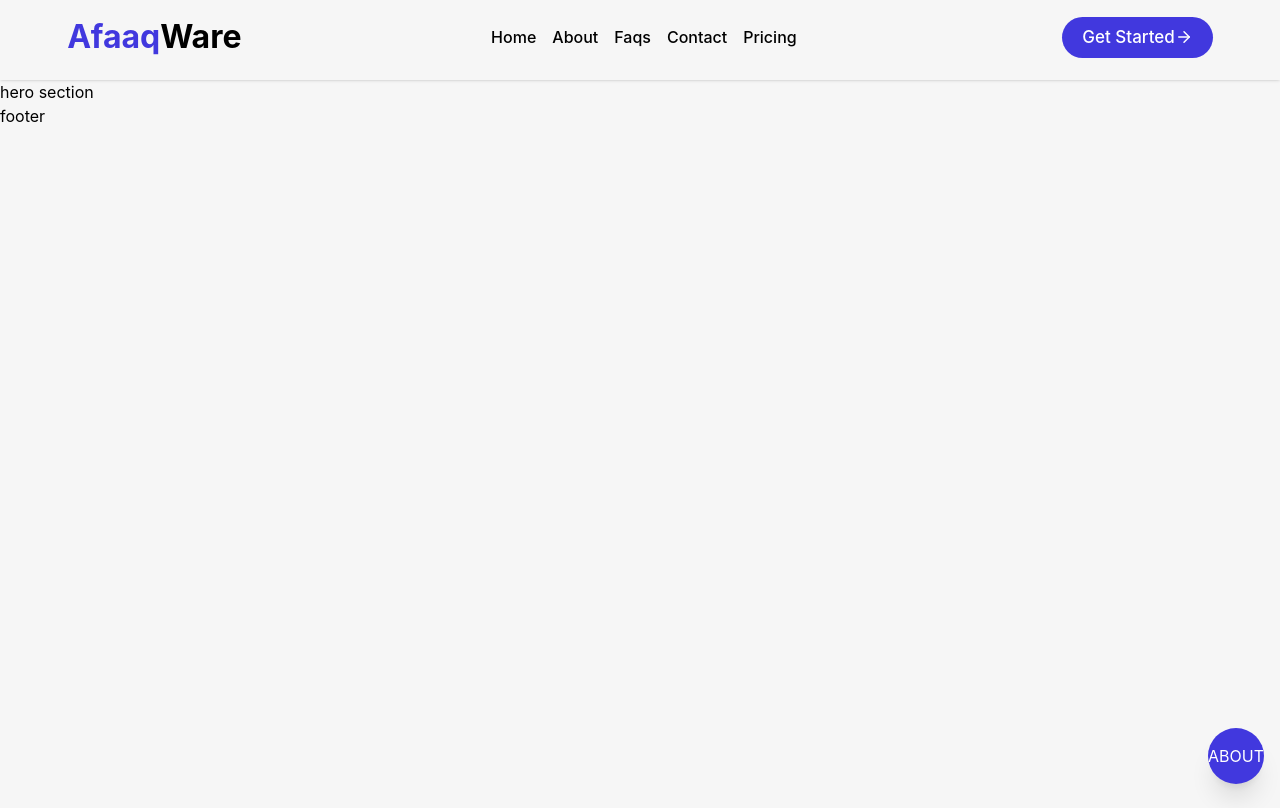
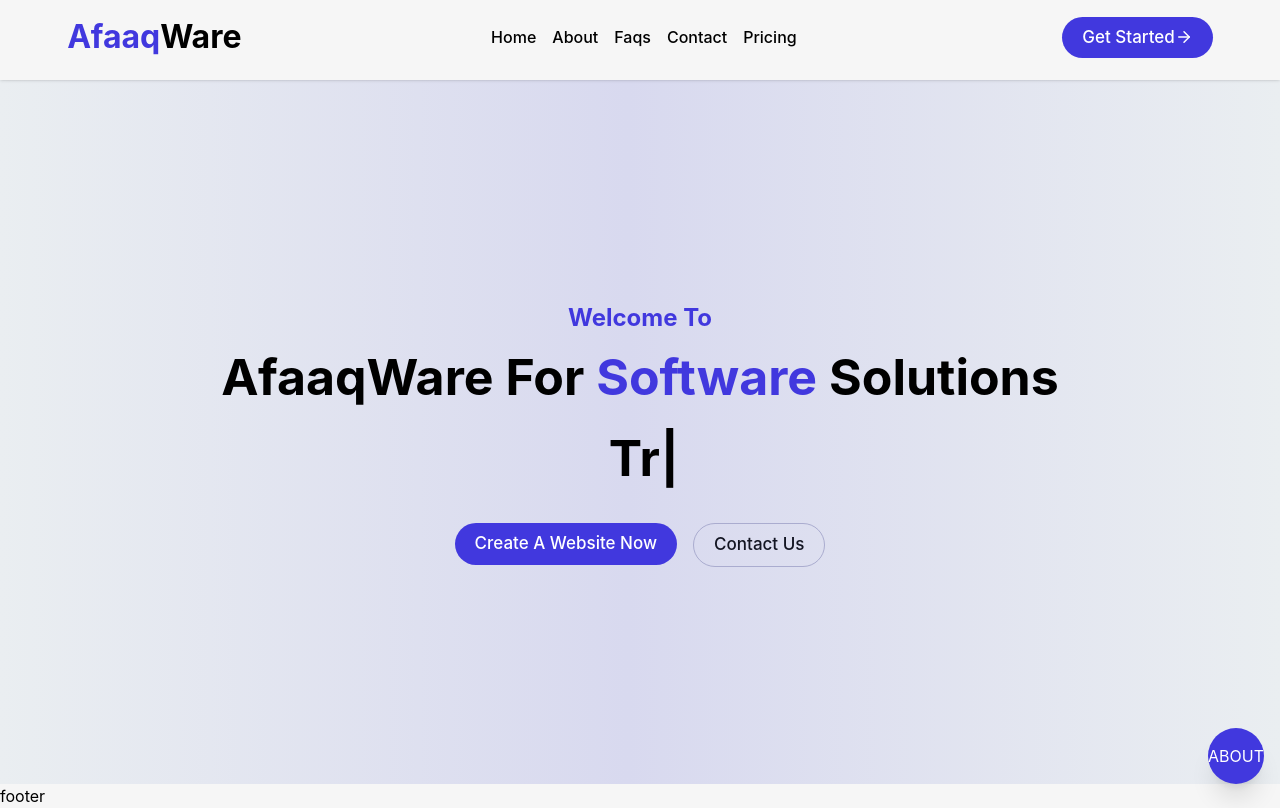
Before and after one commit to eslam-mohamedl/AfaaqWare, a Next.js app: page /about in a window 1280 px wide. Built offline with nearby package versions, Linux system fonts and the light colour scheme.

Commit message:
feat(herosection): add content herosection

```diff
--- a/package.json
+++ b/package.json
@@ -21,7 +21,8 @@
     "next-intl": "^4.5.6",
     "next-themes": "^0.4.6",
     "react": "19.2.0",
-    "react-dom": "19.2.0"
+    "react-dom": "19.2.0",
+    "typed.js": "^2.1.0"
   },
   "devDependencies": {
     "@tailwindcss/postcss": "^4",
--- /dev/null
+++ b/src/animations/typeEffect.tsx
@@ -0,0 +1,35 @@
+"use client";
+
+import { useEffect, useRef } from "react";
+import Typed from "typed.js";
+
+interface TypedTextProps {
+  strings: string[];
+  typeSpeed?: number;
+  backSpeed?: number;
+  loop?: boolean;
+  className?: string;
+}
+
+export default function TypedText({
+  strings,
+  typeSpeed = 60,
+  backSpeed = 60,
+  loop = true,
+  className = "",
+}: TypedTextProps) {
+  const el = useRef<HTMLSpanElement>(null);
+
+  useEffect(() => {
+    const typed = new Typed(el.current!, {
+      strings,
+      typeSpeed,
+      backSpeed,
+      loop,
+    });
+
+    return () => typed.destroy();
+  }, [strings, typeSpeed, backSpeed, loop]);
+
+  return <span ref={el} className={className} />;
+}
--- a/src/app/[locale]/globals.css
+++ b/src/app/[locale]/globals.css
@@ -125,7 +125,9 @@
   .border-white {
     border: 1px solid var(--color-text-white);
   }
-
+  .border-blue {
+    border: 1px solid var(--border-blue);
+  }
   /* Shadows */
   .shadow-sm {
     box-shadow: var(--shadow-sm);
@@ -173,15 +175,7 @@
   .text-xl {
     font-size: var(--text-xl);
   }
-  .text-2xl {
-    font-size: var(--text-2xl);
-  }
-  .text-3xl {
-    font-size: var(--text-3xl);
-  }
-  .text-4xl {
-    font-size: var(--text-4xl);
-  }
+
   .font-regular {
     font-weight: var(--font-regular);
   }
--- a/src/components/atoms/Button.tsx
+++ b/src/components/atoms/Button.tsx
@@ -2,14 +2,8 @@ import type { ButtonHTMLAttributes, ReactNode } from "react";
 
 export interface ButtonProps extends ButtonHTMLAttributes<HTMLButtonElement> {
   children?: ReactNode;
-  variant?:
-    | "primary"
-    | "secondary"
-    | "outline1"
-    | "outline2"
-    | "light"
-    | "toggleActive"
-    | "toggleInactive";
+  variant?: "primary" | "secondary" | "outline1";
+
   size?: "sm" | "md" | "lg" | "xl";
   loading?: boolean;
   fullWidth?: boolean;
@@ -40,16 +34,8 @@ const Button = ({
     secondary:
       "bg-secondary text-white capitalize hover:opacity-95 focus:ring-secondary-600 cursor-pointer",
 
-    light:
-      "bg-white text-primary capitalize hover:opacity-95 focus:ring-secondary-600 cursor-pointer",
-
     outline1:
-      "border-2 border-primary text-primary  capitalize focus:ring-primary-500 cursor-pointer",
-    outline2: "border-2 text-dark capitalize cursor-pointer",
-    toggleInactive:
-      "bg-bg-alt  dark:bg-dark-secondary text-gray-600  hover:scale-[1] dark:text-white cursor-pointer",
-    toggleActive:
-      "bg-primary  text-white cursor-pointer  hover:scale-[1] dark:text-dark",
+      "border-2 border-blue text-black  capitalize focus:ring-primary-500 cursor-pointer",
   };
   const sizes = {
     sm: "px-3 py-1.5 text-sm",
--- /dev/null
+++ b/src/components/atoms/HighLightWord.tsx
@@ -0,0 +1,30 @@
+interface HighlightTextProps {
+  text: string;
+  highlight?: string;
+  highlightClassName?: string;
+}
+
+export function HighlightText({
+  text,
+  highlight,
+  highlightClassName = "text-primary",
+}: HighlightTextProps) {
+  if (!highlight) return <>{text}</>;
+
+  const regex = new RegExp(`(${highlight})`, "gi");
+  const parts = text.split(regex);
+
+  return (
+    <>
+      {parts.map((part, index) =>
+        part.toLowerCase() === highlight.toLowerCase() ? (
+          <span key={index} className={highlightClassName}>
+            {part}
+          </span>
+        ) : (
+          part
+        )
+      )}
+    </>
+  );
+}
--- a/src/components/atoms/Title.tsx
+++ b/src/components/atoms/Title.tsx
@@ -4,6 +4,7 @@ interface TitleProps {
   center?: boolean;
   variant?: "primary" | "secondary" | "white";
   className?: string;
+  weight?: "regular" | "semibold" | "bold";
 }
 
 export default function Title({
@@ -11,22 +12,28 @@ export default function Title({
   size = "md",
   center = true,
   variant = "white",
-  className = "pt-[30px] capitalize font-semibold",
+  weight = "semibold",
+  className = "py-0  capitalize font-semibold leading-relaxed ",
   ...props
 }: TitleProps) {
   const sizes = {
-    sm: "text-xl",
-    md: "text-2xl",
-    lg: "text-4xl",
-    xl: "text-5xl",
+    sm: "text-sm md:text-base lg:text-lg",
+    md: "text-base md:text-xl lg:text-2xl",
+    lg: "text-xl md:text-2xl lg:text-3xl",
+    xl: "text-2xl md:text-3xl lg:text-4xl",
   };
   const variants = {
     primary: "text-primary",
     secondary: "text-dark",
     white: "text-bg",
   };
+  const weightVariants = {
+    regular: "font-regular",
+    semibold: "font-semibold",
+    bold: " font-bold",
+  };
   const centerClass = center ? "text-center" : "";
-  const classesHeading = `${sizes[size]}  ${variants[variant]} ${centerClass} ${className}`;
+  const classesHeading = `${sizes[size]}  ${variants[variant]} ${weightVariants[weight]} ${centerClass} ${className}`;
   return (
     <>
       <h2 className={classesHeading} {...props}>
--- /dev/null
+++ b/src/components/molecules/GroupButtoms.tsx
@@ -0,0 +1,15 @@
+import Button from "../atoms/Button";
+import { useTranslations } from "next-intl";
+export default function GroupButtons() {
+  const t = useTranslations("heroSection");
+  return (
+    <div className="flex gap-4 mt-6">
+      <Button size="md" isRounded={true}>
+        {t("btn1")}
+      </Button>
+      <Button variant="outline1" size="md" isRounded={true}>
+        {t("btn2")}
+      </Button>
+    </div>
+  );
+}
--- a/src/components/organisms/HeroSection.tsx
+++ b/src/components/organisms/HeroSection.tsx
@@ -1,7 +1,33 @@
-import React from "react";
-
+import Title from "../atoms/Title";
+import GroupButtons from "../molecules/GroupButtoms";
+import TypedText from "@/animations/typeEffect";
+import { useTranslations } from "next-intl";
+import { HighlightText } from "../atoms/HighLightWord";
 function HeroSection() {
-  return <div>hero section</div>;
+  const t = useTranslations("heroSection");
+  return (
+    <section className="flex bg-gradient h-[88vh] flex-col  justify-center items-center">
+      <Title size="lg" variant="primary" weight="bold">
+        {t("title1")}
+      </Title>
+      <Title size="xl" weight="bold">
+        <HighlightText
+          text={t("title2")}
+          highlight={t("hightLightWord")}
+          highlightClassName="text-primary"
+        />
+      </Title>
+      <Title size="xl" weight="bold">
+        <TypedText
+          strings={[t("type1"), t("type2"), t("type3")]}
+          typeSpeed={40}
+          backSpeed={40}
+          className=" ml-2"
+        />
+      </Title>
+      <GroupButtons />
+    </section>
+  );
 }
 
 export default HeroSection;
--- a/src/messages/ar.json
+++ b/src/messages/ar.json
@@ -4,5 +4,16 @@
   },
   "language": {
     "lang": "AR"
+  },
+  "heroSection": {
+    "title1": "مرحبًا بكم في",
+    "title2": "أفاق وير شركة برمجيات",
+    "hightLightWord": "شركة",
+    "type1": "تطوير مواقع الويب",
+    "type2": "تطوير تطبيقات الموبايل",
+    "type3": "البرامج التدريبية",
+    "type4": "خدمات العمل الحر",
+    "btn1": "أنشئ موقعك الآن",
+    "btn2": "تواصل معنا"
   }
 }
--- a/src/messages/en.json
+++ b/src/messages/en.json
@@ -2,7 +2,18 @@
   "HomePage": {
     "title": "Hello world!"
   },
-   "language": {
+  "language": {
     "lang": "EN"
+  },
+  "heroSection": {
+    "title1": "Welcome to",
+    "title2": "AfaaqWare For Software Solutions",
+    "hightLightWord": "Software",
+    "type1": "Build Website Development",
+    "type2": "Build Mobile App",
+    "type3": "Training programs",
+    "type4": "Freelancing Services",
+    "btn1": "Create a website now",
+    "btn2": "Contact Us"
   }
 }
--- a/src/styles/variables.css
+++ b/src/styles/variables.css
@@ -18,7 +18,7 @@
     --color-accent-blue-400: rgba(206, 204, 242, 0.64);
     --color-accent-blue-200: rgba(216, 217, 237, 0.44);
     --color-bg-hero: linear-gradient(
-      180deg,
+      90deg,
       #eaeef1 0%,
       #d8d9ef 49%,
       #eaeef1 100%
@@ -43,7 +43,7 @@
     --border-green: rgba(189, 226, 159, 0.89);
     --border-purple: rgba(189, 159, 226, 0.89);
     --border-yellow: rgba(226, 189, 159, 0.89);
-
+    --border-blue: #aaaccf;
     /* Typography */
     --font-sans: "Inter", sans-serif;
     --font-heading: "Poppins", sans-serif;
```
Also changed, not shown: 1 other file (tests, documents, lock files or other folders).
